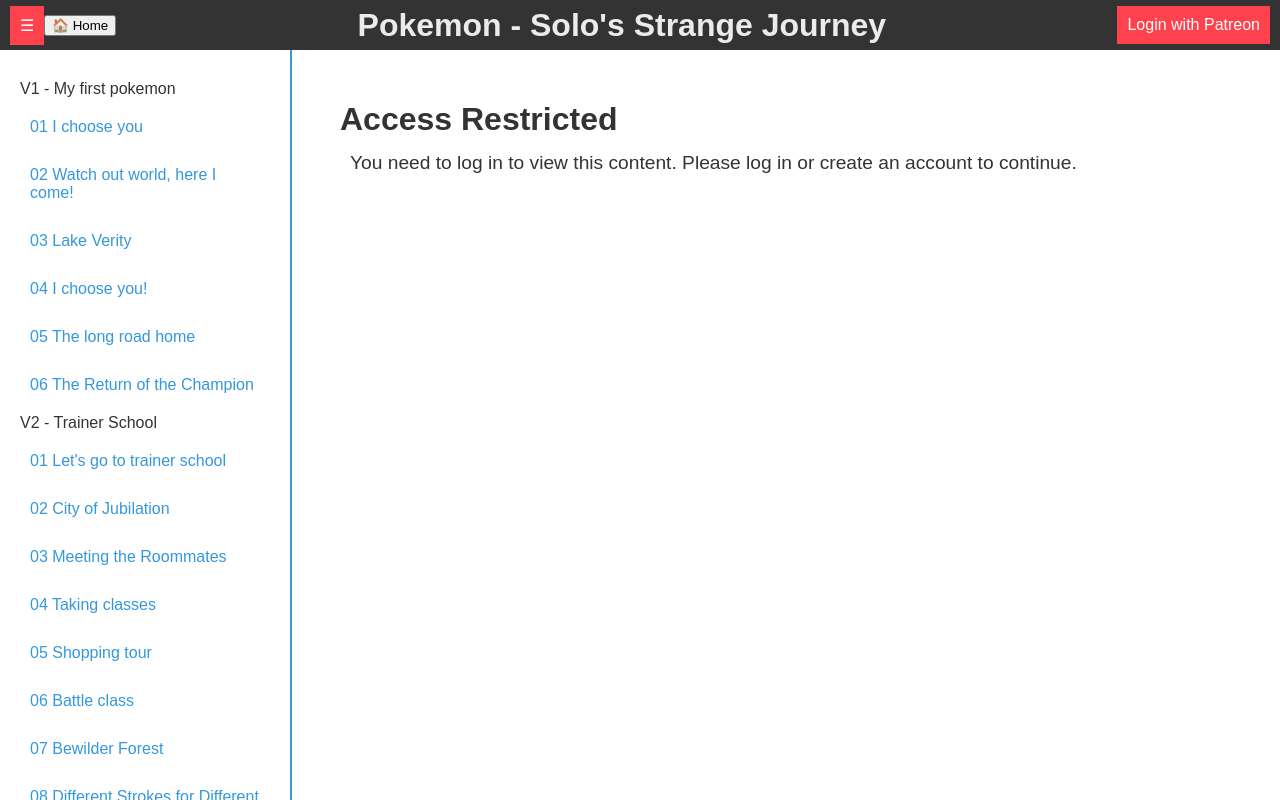
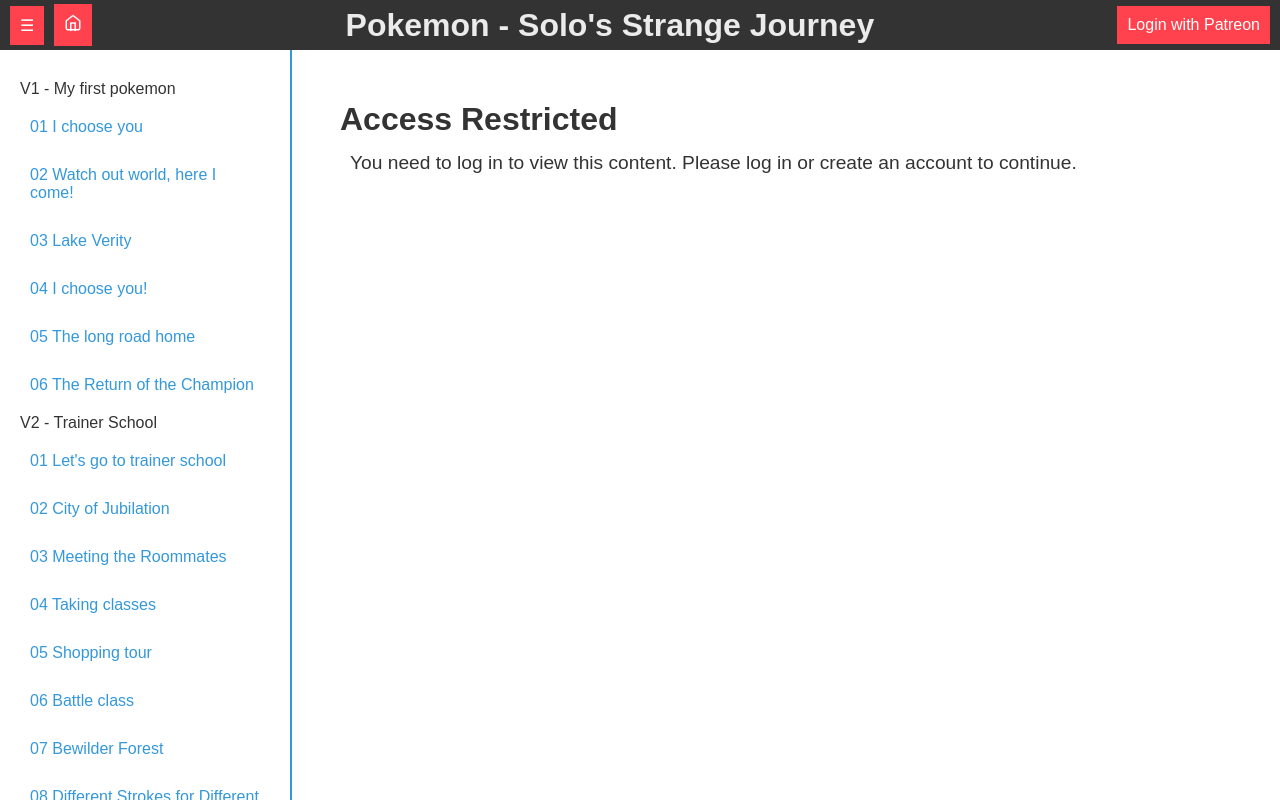
Before and after one commit to benis-boy/SSJ, a plain HTML site: page index.html in a window 1280 px wide. Drawn offline with Linux system fonts and the light colour scheme.

Commit message:
Automated commit after running script

```diff
--- a/index.html
+++ b/index.html
@@ -152,7 +152,7 @@
             align-items: center;
         }
 
-        #toggleNav, #patreon-login, #patreon-logout {
+        #toggleNav, #patreon-login, #patreon-logout, #home-button {
             background-color: #ff424d;
             border: none;
             color: white;
@@ -397,7 +397,12 @@
 <body>
     <div id="header-bar">
         <button id="toggleNav">☰</button>
-        <button id="home-button" onclick="loadContent('homepage.html');" style="margin-right: 10px;">🏠 Home</button>
+        <button id="home-button" onclick="loadContent('homepage.html');" style="margin-left: 10px; margin-right: 10px;">
+			<svg xmlns="http://www.w3.org/2000/svg" width="18" height="18" viewBox="0 0 24 24" fill="none" stroke="currentColor" stroke-width="2" stroke-linecap="round" stroke-linejoin="round">
+				<path d="M3 9l9-7 9 7v10a2 2 0 0 1-2 2H5a2 2 0 0 1-2-2V9z"></path>
+				<path d="M9 22V12h6v10"></path>
+			</svg>
+		</button>
 		<h1 id="bookTitle">Pokemon - Solo's Strange Journey</h1>
         <div id="patreon-section">
             <button id="patreon-login">Login with Patreon</button>
```
